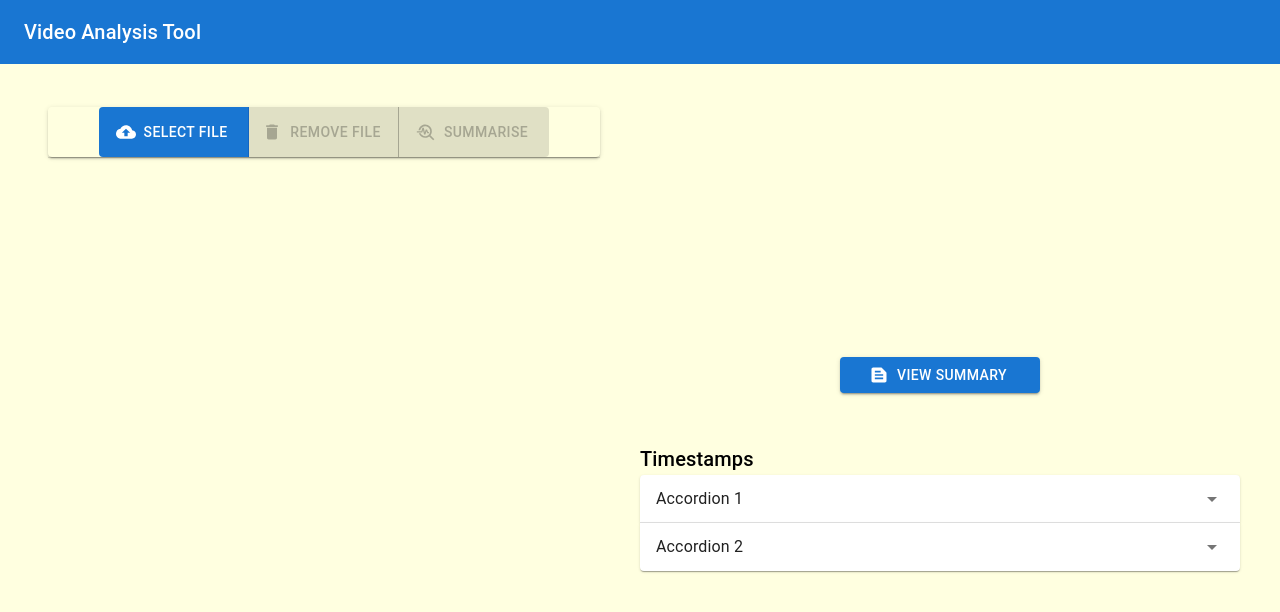
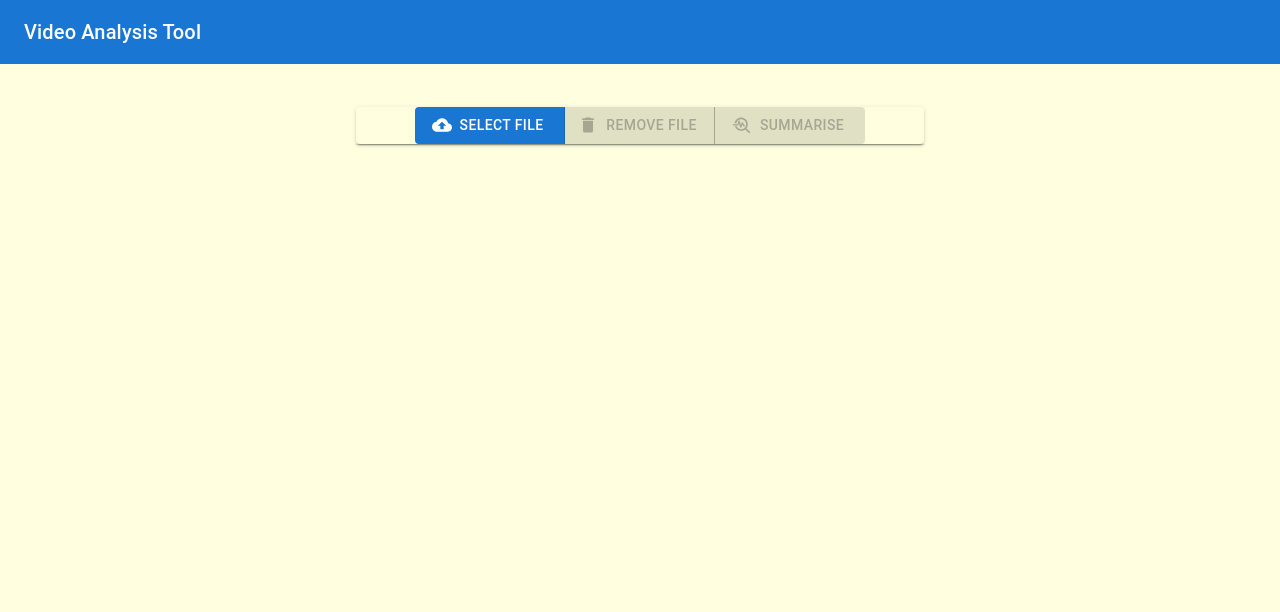
Before and after one commit to Siyan-G/hack-roll2025, a React (Create React App) app in the folder frontend/: page / in a window 1280 px wide. Shown: the top 612 px of the page. Built offline with nearby package versions, Linux system fonts and the light colour scheme.

Commit message:
changed component rendering

```diff
--- a/frontend/src/components/analysis-result/result.jsx
+++ b/frontend/src/components/analysis-result/result.jsx
@@ -23,8 +23,10 @@ const style = {
   p: 4,
 };
 
+const placeholder = "Lorem ipsum dolor sit amet, consectetur adipiscing elit. Quisque accumsan nisi nunc. Quisque ut gravida odio, egestas convallis nunc. Etiam scelerisque in dolor eu lacinia. Curabitur odio dolor, lacinia a neque nec, condimentum cursus felis. Sed quis odio sit amet justo mollis rhoncus. Nam sit amet lorem vitae arcu tempus finibus. Integer vitae iaculis sem, et mollis augue. Nullam purus elit, aliquam in maximus eu, pulvinar quis diam. Integer eu mi vitae elit iaculis faucibus. Maecenas dapibus efficitur risus. Ut eget odio et nibh mollis accumsan id tincidunt ligula. Morbi facilisis nunc lacus, ac luctus justo consequat id.";
+
 export default function Result() {
-    const placeholder = "Lorem ipsum dolor sit amet, consectetur adipiscing elit. Quisque accumsan nisi nunc. Quisque ut gravida odio, egestas convallis nunc. Etiam scelerisque in dolor eu lacinia. Curabitur odio dolor, lacinia a neque nec, condimentum cursus felis. Sed quis odio sit amet justo mollis rhoncus. Nam sit amet lorem vitae arcu tempus finibus. Integer vitae iaculis sem, et mollis augue. Nullam purus elit, aliquam in maximus eu, pulvinar quis diam. Integer eu mi vitae elit iaculis faucibus. Maecenas dapibus efficitur risus. Ut eget odio et nibh mollis accumsan id tincidunt ligula. Morbi facilisis nunc lacus, ac luctus justo consequat id. Maecenas fringilla.";
+
     const [open, setOpen] = React.useState(false);
     const handleOpen = () => setOpen(true);
     const handleClose = () => setOpen(false);
@@ -48,7 +50,7 @@ export default function Result() {
           component="label"
           tabIndex={-1}
           startIcon={<TextSnippetIcon />}
-          sx={{ width: "200px", mb: "50px" }}
+          sx={{ width: "200px", height: "50px", mb: "50px" }}
           onClick={handleOpen}
         >
           View Summary
--- a/frontend/src/components/input/uploadcontainer.jsx
+++ b/frontend/src/components/input/uploadcontainer.jsx
@@ -20,10 +20,16 @@ const VisuallyHiddenInput = styled("input")({
   width: 1,
 });
 
-export default function UploadContainer() {
+
+
+export default function UploadContainer({ onApiReturn }) {
 
   const [videoFile, setVideoFile] = React.useState(null);
   const [ready, setReady] = React.useState(false);
+
+  const handleApiSuccess = () => {
+    onApiReturn();
+  };
 
   const handleChange = (event) => {
     const files = event.target.files;
@@ -59,7 +65,7 @@ export default function UploadContainer() {
             role={undefined}
             tabIndex={-1}
             startIcon={<CloudUploadIcon />}
-            sx={{ width: "150px", height: "50px" }}
+            sx={{ width: "150px" }}
           >
             Select File
             <VisuallyHiddenInput type="file" onChange={handleChange} multiple />
@@ -82,7 +88,7 @@ export default function UploadContainer() {
             startIcon={<TroubleshootIcon />}
             sx={{ width: "150px" }}
             disabled={!ready}
-            onClick={() => console.log("Summarising")}
+            onClick={handleApiSuccess}
           >
             Summarise
           </Button>
--- a/frontend/src/components/user-container.jsx
+++ b/frontend/src/components/user-container.jsx
@@ -1,10 +1,16 @@
-import React from "react";
+import React, { useState } from "react";
 import { AppBar, Container, Divider, Toolbar, Typography } from "@mui/material";
 import Result from "./analysis-result/result";
 import UploadContainer from "./input/uploadcontainer";
 
 export default function UserContainer() {
-    return (
+      const [apiReturned, setApiReturned] = useState(false);
+
+      const handleApiReturn = () => {
+        setApiReturned(true);
+      };
+
+      return (
         <>
             <AppBar position="static">
                 <Toolbar>
@@ -14,9 +20,9 @@ export default function UserContainer() {
                 </Toolbar>
             </AppBar>
             <Container maxWidth={false} sx={{ bgcolor: "lightyellow", display: "flex", flexDirection: "row", height: "100vh" , width: "full"}}>
-                <UploadContainer />
+                <UploadContainer onApiReturn={handleApiReturn} />
                 <Divider />
-                <Result />
+                {apiReturned && <Result />}
             </Container>
         </>
     );
```
